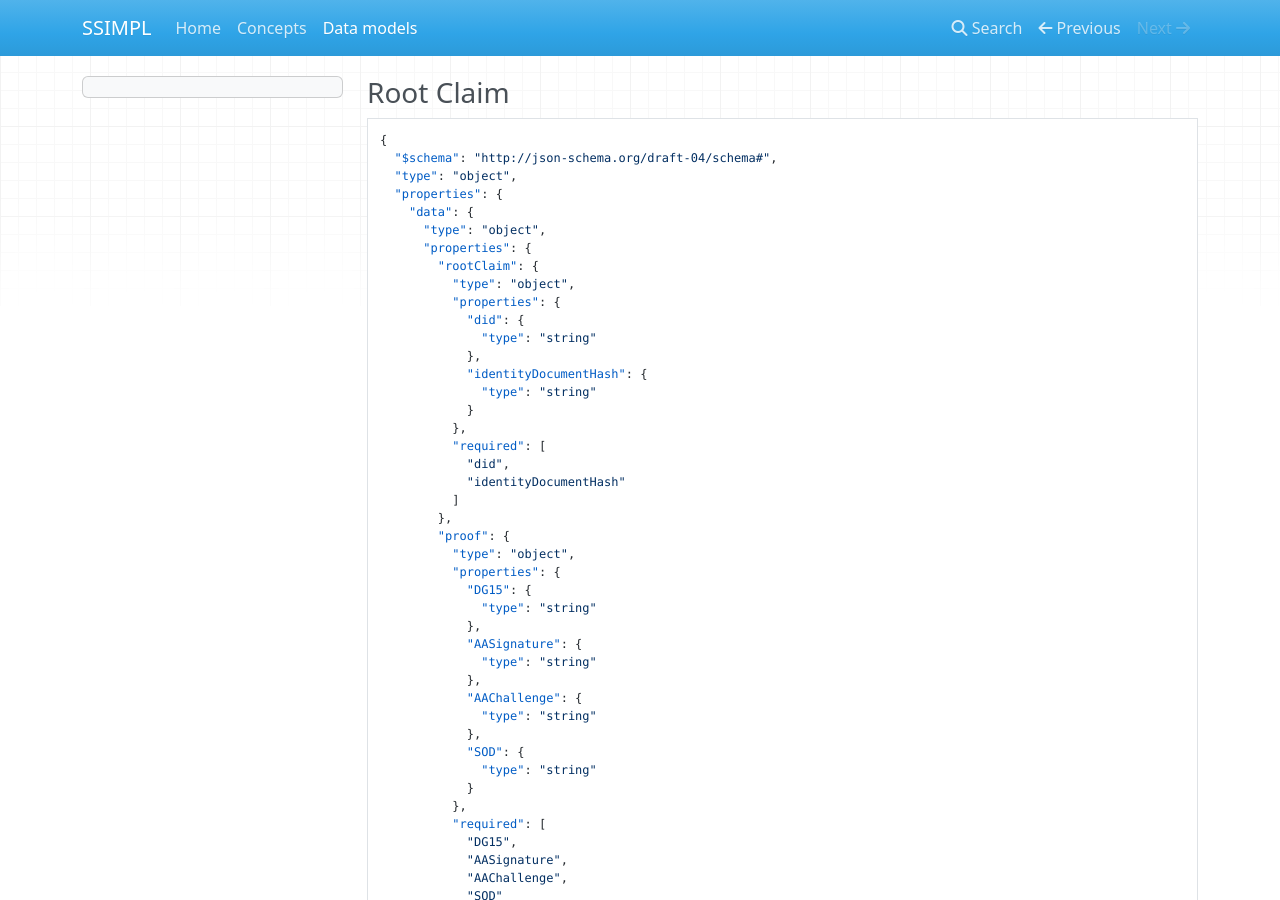
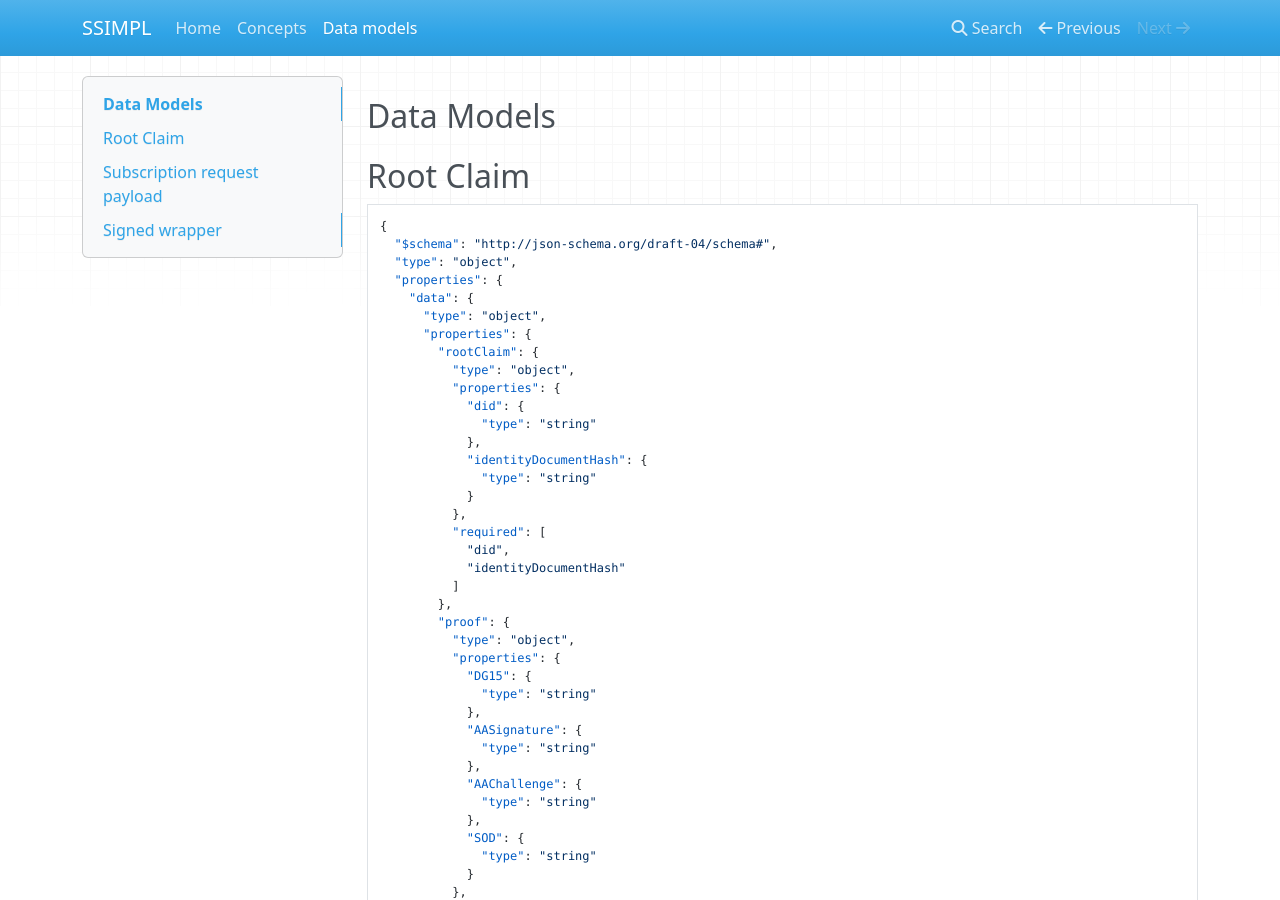
Before and after one commit to compilit/ssimpl, an MkDocs documentation site: the page built from docs/data-models.md, in a window 1280 px wide and 900 px high. Built offline with MkDocs 1.6.1, drawn with Linux system fonts in a browser that asks for light colours; nearby versions of some CDN libraries.

Commit message:
chore: improved docs

````diff
--- a/docs/data-models.md
+++ b/docs/data-models.md
@@ -1,4 +1,6 @@
-### Root Claim
+# Data Models
+
+## Root Claim
 
 ```json
 {
@@ -100,7 +102,7 @@
 ```
 
 
-### Subscription request payload
+## Subscription request payload
 
 ```json
 
@@ -135,7 +137,7 @@
 
 ```
 
-### Signed wrapper
+## Signed wrapper
 
 This model is used to associate some data to your DID by signing it, and then letting that result be signed by a notary server.
 ```json
````
Also changed, not shown: site/data-models/index.html, site/index.html, site/search/search_index.json.
